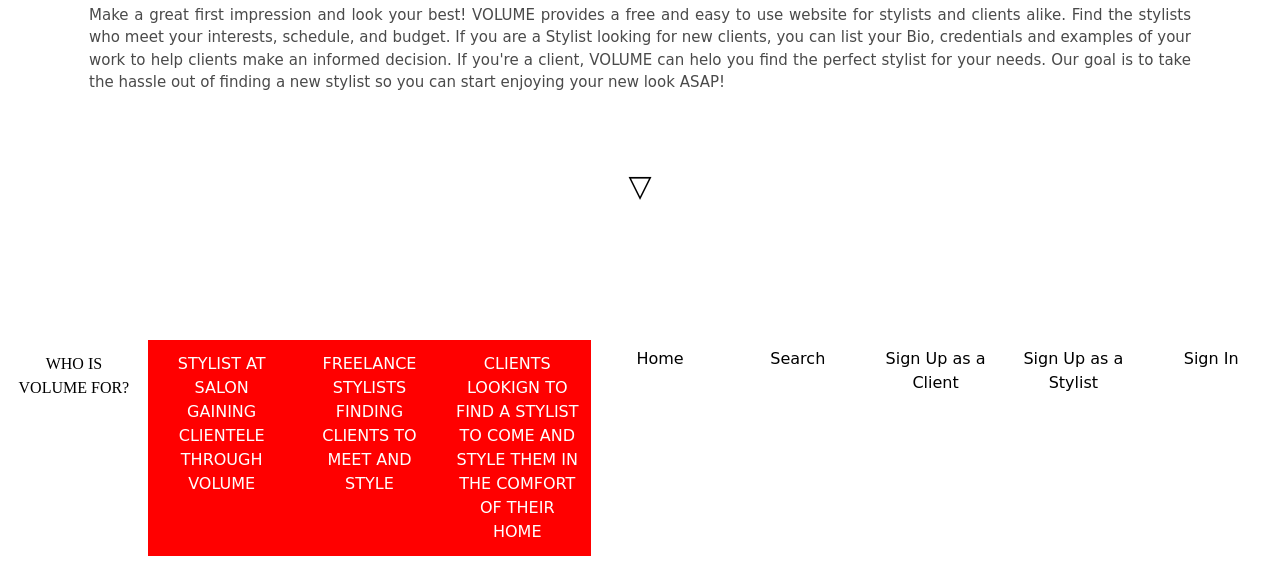
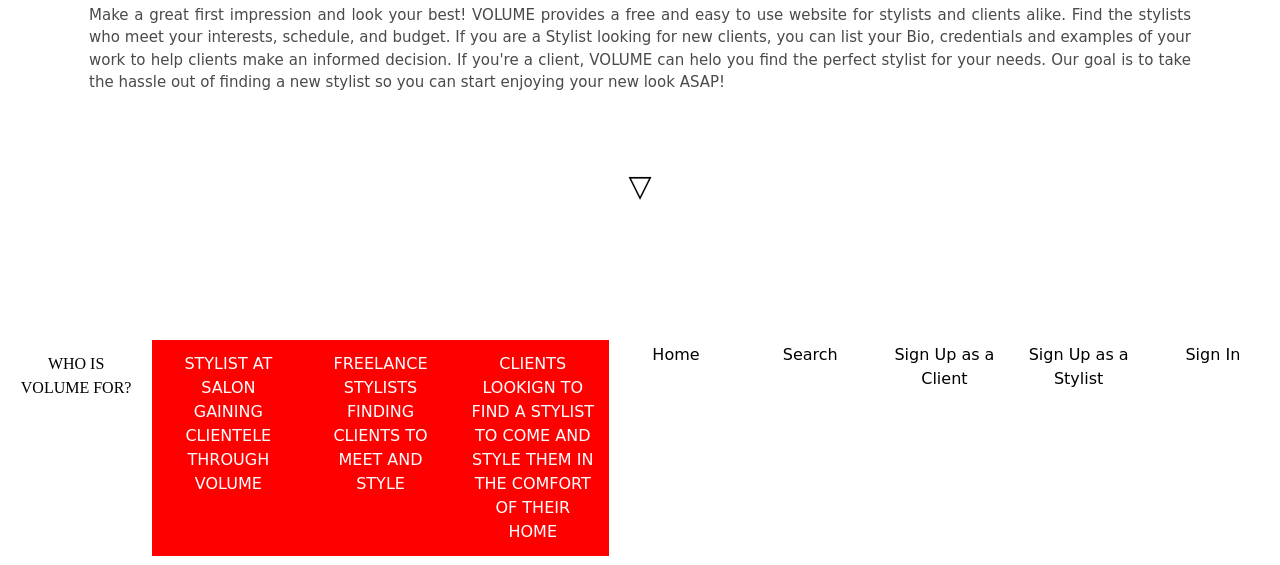
Before and after one commit to leenbean16/volume, a plain HTML site: page index.html in a window 1280 px wide. Shown: the part 499-1064 px from the top of the page. Drawn offline with nearby package versions, Linux system fonts and the light colour scheme; a web font is replaced by a local one.

Commit message:
- padding

```diff
--- a/index.html
+++ b/index.html
@@ -44,19 +44,19 @@
             <div class="column" style="background: red; color: white;">
                 <p class="block-quote">CLIENTS LOOKIGN TO FIND A STYLIST TO COME AND STYLE THEM IN THE COMFORT OF THEIR HOME</p>
             </div>
-            <div class="column" style="float: left; margin: -5px;">
+            <div class="column" style="float: left; margin: -9px;">
                 <a style="color: black;" href="index.html">Home</a>
             </div>
-            <div class="column" style="float: left; margin: -5px;">
+            <div class="column" style="float: left; margin: -9px;">
                 <a style="color: black;" href="list.html">Search</a>
             </div>
-            <div class="column" style="float: left; margin: -5px;">
+            <div class="column" style="float: left; margin: -9px;">
                 <a style="color: black;" href="clientSignUp.html">Sign Up as a Client</a>
             </div>
-            <div class="column" style="float: left; margin: -5px;">
+            <div class="column" style="float: left; margin: -9px;">
                 <a style="color: black;" href="stylistSignUp.html">Sign Up as a Stylist</a>
             </div>
-            <div class="column" style="float: left; margin: -5px;">
+            <div class="column" style="float: left; margin: -9px;">
                 <a style="color: black;" class="sign-in">Sign In</a>
             </div>
         </div>
```
